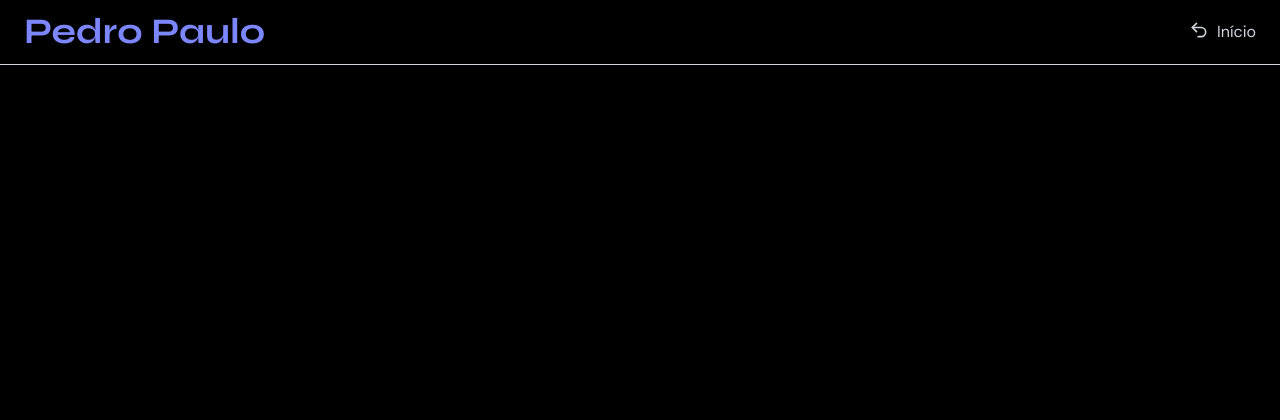
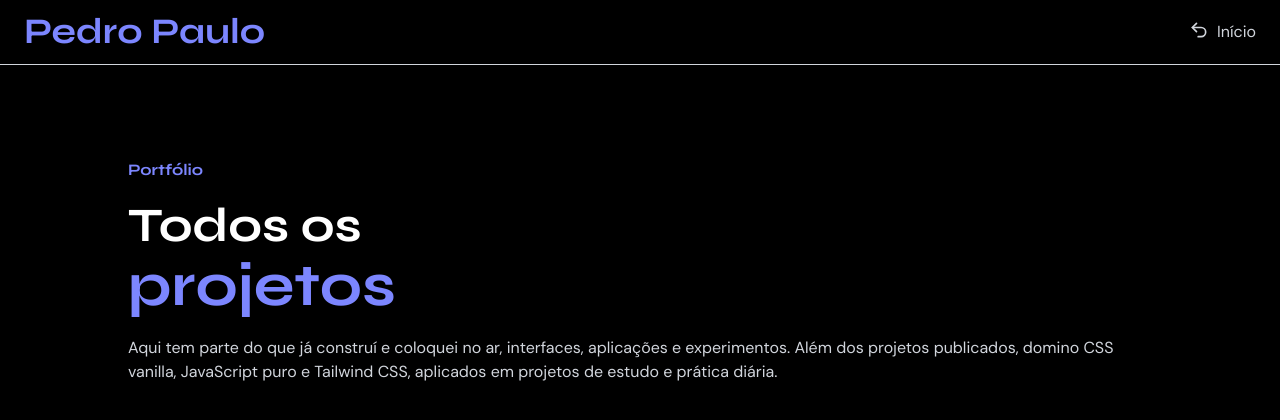
Before and after one commit to P3dr0PRR/portifa-16-03-26, a React (Vite) app: page /projetos in a window 1280 px wide. Shown: the top 420 px of the page. Built offline with nearby package versions, Linux system fonts and the light colour scheme; a web font is replaced by a local one.

Commit message:
feat: adição Hero da página de projetos

```diff
--- a/src/components/projectCard/projects/header/index.tsx
+++ b/src/components/projectCard/projects/header/index.tsx
@@ -9,7 +9,7 @@ export function HeaderProjs() {
       </h1>
       <Link
         to="/#inicio"
-        className="text-gray-300 hover:text-white transition-colors duration-300 flex gap-2 hover:scale-105 transform duration-300 cursor-pointer"
+        className="text-gray-300 hover:text-white transition-colors duration-300 flex gap-2 hover:scale-105 transform cursor-pointer"
       >
         <Undo2 className="w-5 h-5" />
         <p>Início</p>
--- a/src/components/projectCard/projects/hero/index.tsx
+++ b/src/components/projectCard/projects/hero/index.tsx
@@ -1,9 +1,21 @@
 export function HeroProjs() {
   return (
-    <section className="flex flex-col items-center justify-center gap-6 text-center py-20">
-        <h1 className="text-4xl md:text-5xl lg:text-6xl font-bold font-['Syne'] text-white max-w-2xl leading-tight">
-            Transformando ideias em código: meu portfólio de projetos
-        </h1>
-        </section>
+    <section className="flex flex-col justify-start gap-4 px-6 md:px-16 py-20">
+      <p className="font-bold font-['Syne'] text-indigo-400 max-w-xl leading-tight">
+        Portfólio
+      </p>
+      <h2 className="text-4xl md:text-5xl font-bold font-['Syne'] text-white max-w-xl leading-tight">
+        Todos os
+        <br />
+        <span className="text-5xl md:text-6xl text-indigo-400">projetos</span>
+      </h2>
+
+      <p className="text-gray-300">
+        Aqui tem parte do que já construí e coloquei no ar, interfaces,
+        aplicações e experimentos. Além dos projetos publicados, domino CSS
+        vanilla, JavaScript puro e Tailwind CSS, aplicados em projetos de estudo
+        e prática diária.
+      </p>
+    </section>
   );
 }
--- a/src/components/projectCard/projects/projectPage.tsx
+++ b/src/components/projectCard/projects/projectPage.tsx
@@ -1,5 +1,5 @@
 import { HeaderProjs } from "./header";
-// import { HeroProjs } from "./hero";
+import { HeroProjs } from "./hero";
 export function ProjectsPageContent() {
   return (
     <section
@@ -7,7 +7,7 @@ export function ProjectsPageContent() {
       className=" min-h-screen bg-black flex flex-col justify-start gap-4 px-6 py-12 md:px-16 md:py-20"
     >
       <HeaderProjs />
-      {/* <HeroProjs /> */}
+      <HeroProjs />
     </section>
   );
 }
```
Also changed, not shown: src/components/projectCard/projects/hero/index.ts (deleted).
